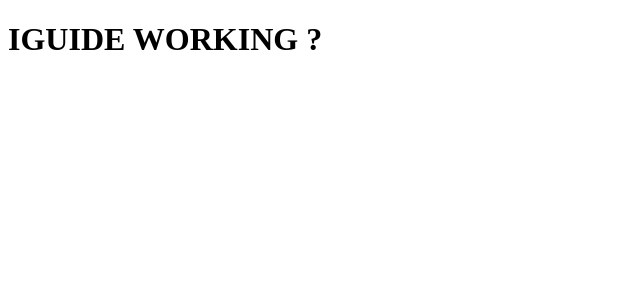
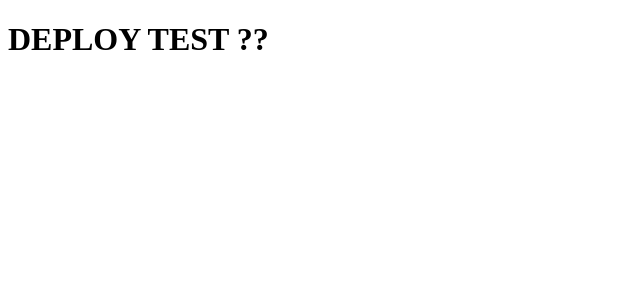
Before and after one commit to regevmeister-oss/career-app, a Next.js app: page / in a window 1280 px wide. Shown: the top 300 px of the page, without its empty margins (0-640 px from the left). Built offline with nearby package versions, Linux system fonts and the light colour scheme.

Commit message:
DEPLOY TEST

```diff
--- a/app/page.tsx
+++ b/app/page.tsx
@@ -1,7 +1,3 @@
-export default function Home() {
-  return (
-    <main>
-      <h1>IGUIDE WORKING ?</h1>
-    </main>
-  );
+export default function Page() {
+  return <h1>DEPLOY TEST ??</h1>;
 }
```
